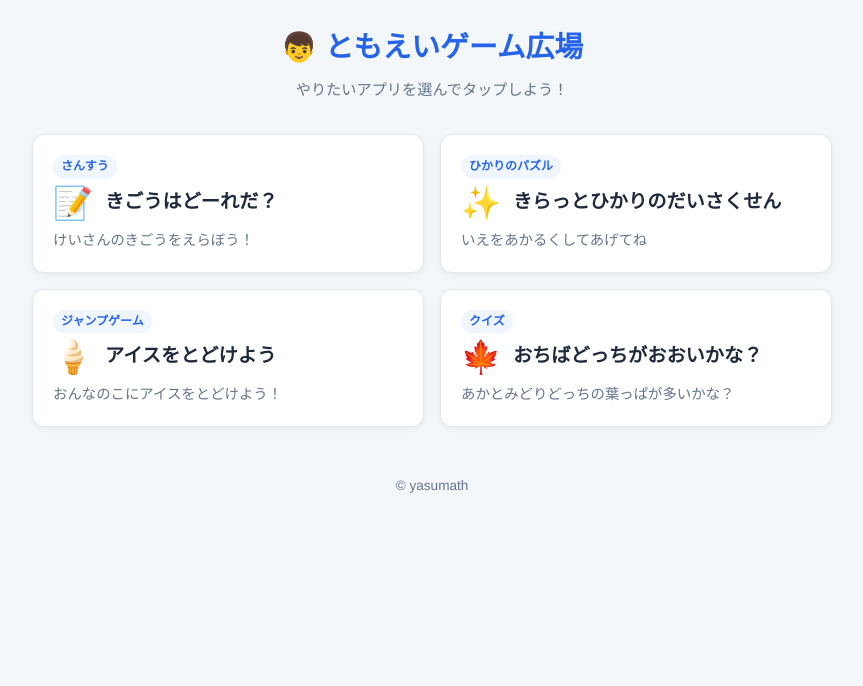
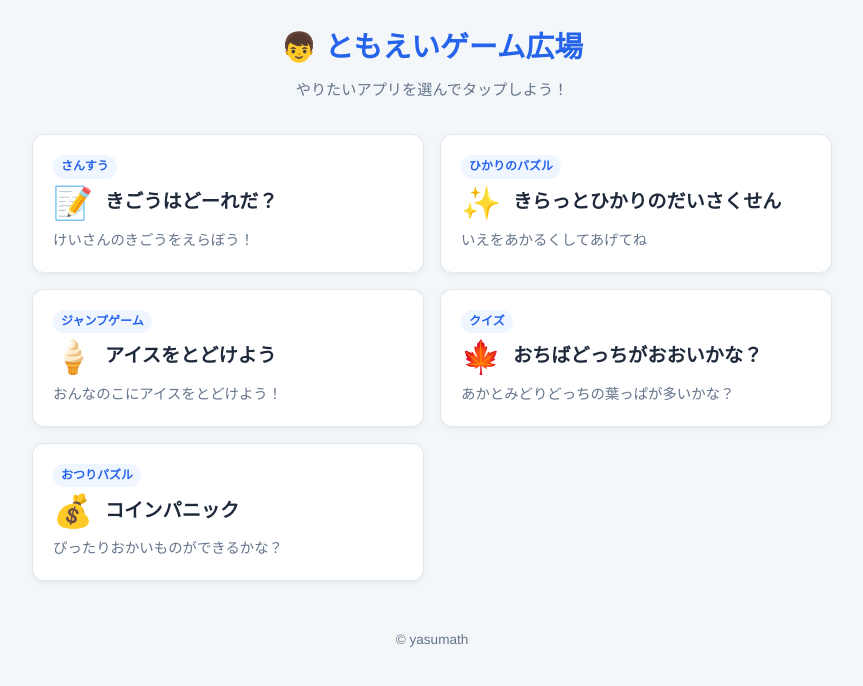
Before and after one commit to yasumath/tomoei, a plain HTML site: page index.html in a window 1280 px wide. Shown: the whole page, without its empty margins (208-1071 px from the left). Drawn offline with Linux system fonts and the light colour scheme.

Commit message:
Update index.html

```diff
--- a/index.html
+++ b/index.html
@@ -151,6 +151,13 @@
         icon: "🍁",
         description: "あかとみどりどっちの葉っぱが多いかな？"
       },
+      {
+        title: "コインパニック",
+        file: "coinpanic.html",
+        tag: "おつりパズル",
+        icon: "💰️",
+        description: "ぴったりおかいものができるかな？"
+      },
 
     ];
 
```
